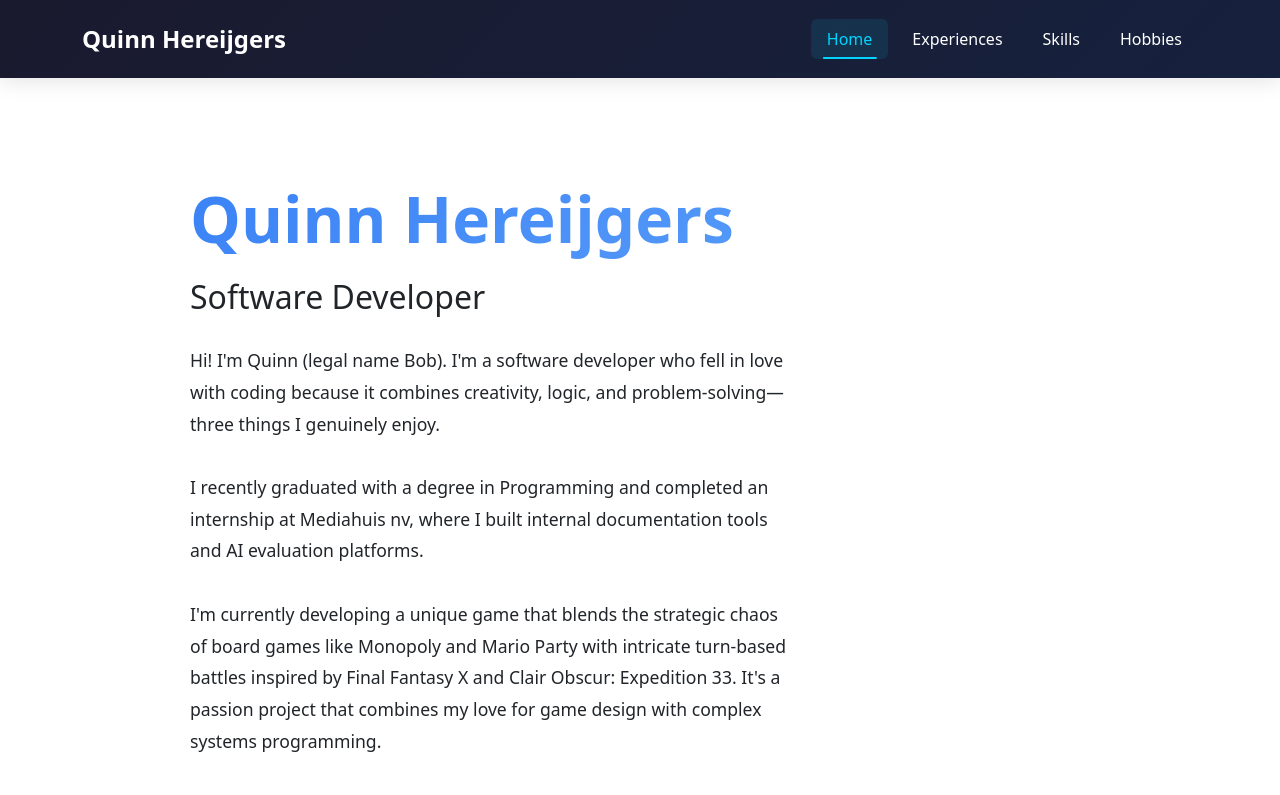
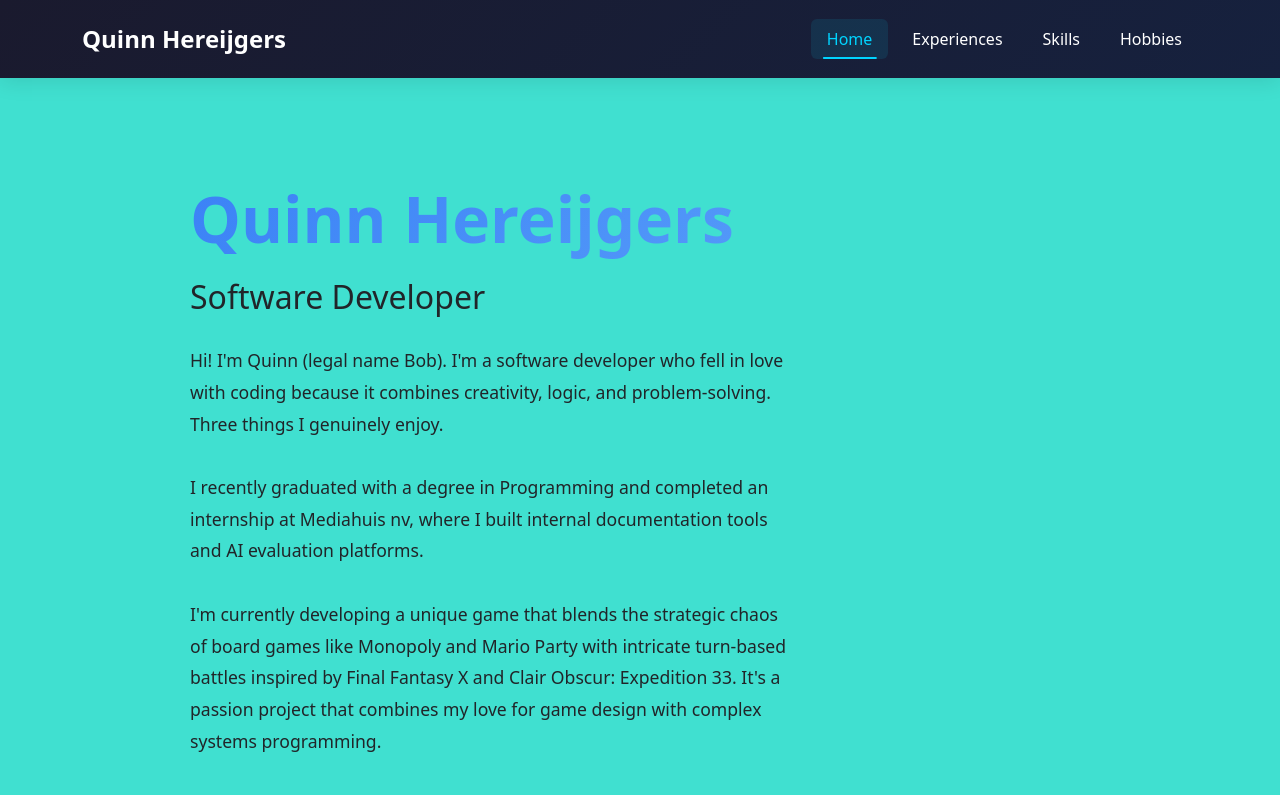
Before and after one commit to Bob-Hereijgers/Portfolio, a React (Create React App) app: page / in a window 1280 px wide. Shown: the top 795 px of the page. Built offline with nearby package versions, Linux system fonts and the light colour scheme.

Commit message:
it's my background, i choose the color

```diff
--- a/src/components/Home/Homepage/homepage.css
+++ b/src/components/Home/Homepage/homepage.css
@@ -1,6 +1,7 @@
 .homepage {
   min-height: 100vh;
   padding: 2rem;
+  background-color: turquoise;
 }
 
 /* Hero Section */
--- a/src/components/Home/Homepage/homepage.tsx
+++ b/src/components/Home/Homepage/homepage.tsx
@@ -12,7 +12,7 @@ const Homepage: React.FC = () => {
   <div className="bio-section">
     <p className="hero-description">
       Hi! I'm Quinn (legal name Bob). I'm a software developer who fell in love with coding
-      because it combines creativity, logic, and problem-solving—three things I genuinely enjoy.
+      because it combines creativity, logic, and problem-solving. Three things I genuinely enjoy.
     </p>
   </div>
 
```
